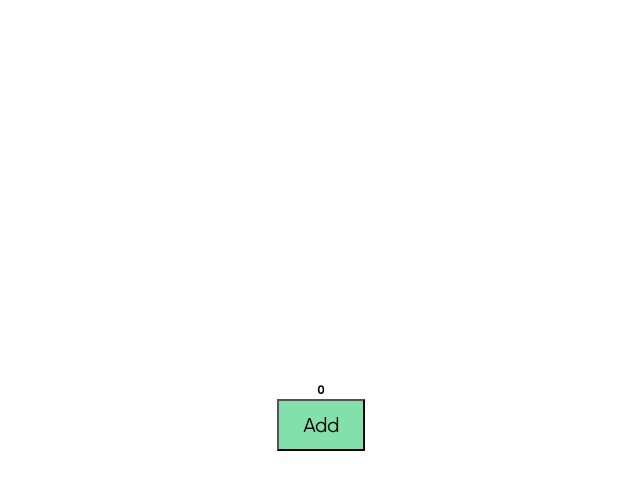
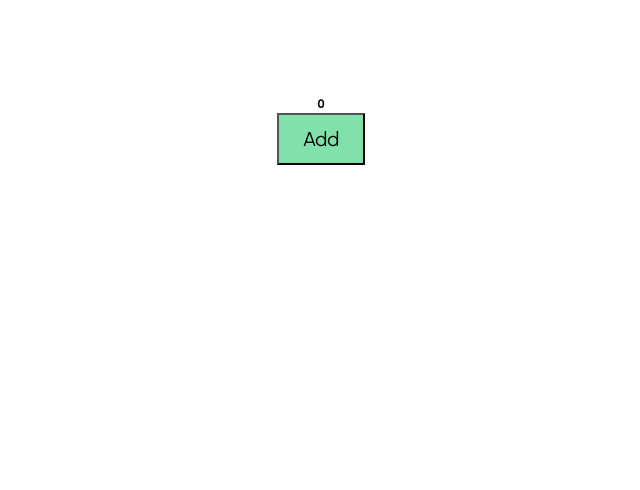
Before and after one commit to munsifniazi/ReactDevelopment, a React (Vite) app in the folder 02React/: page / in a window 1280 px wide. Shown: the top 490 px of the page, without its empty margins (319-959 px from the left). Built offline with nearby package versions, Linux system fonts and the light colour scheme.

Commit message:
Update EV.css

```diff
--- a/02React/src/EV.css
+++ b/02React/src/EV.css
@@ -1,7 +1,8 @@
 .main-div {
-    height: 80vh;
+  /* height: 80vh; */
   width: 100%;
   display: flex;
+  flex-direction: column;
   justify-content: center;
   align-items: center;
 }
```
Lines whose indentation alone changed are shown as unchanged.
